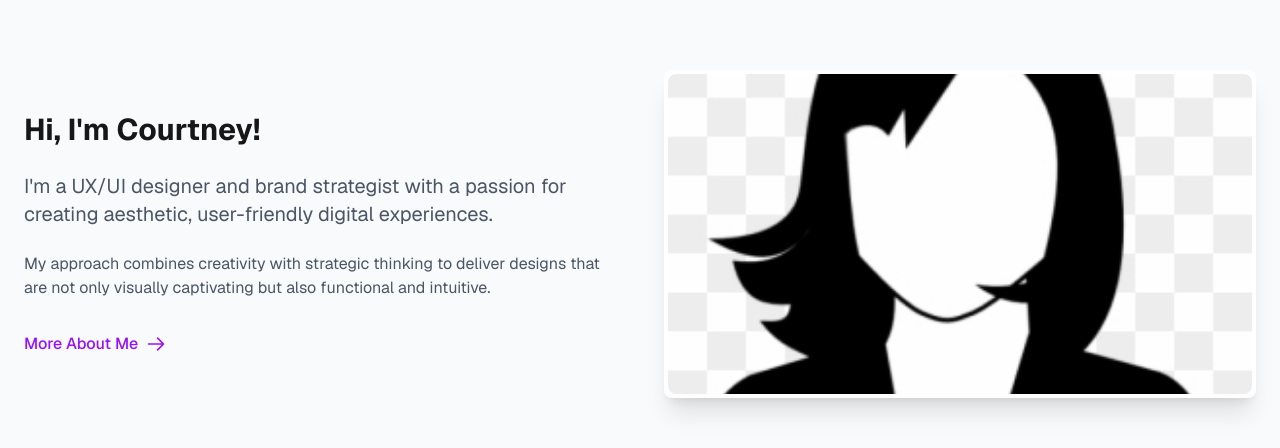
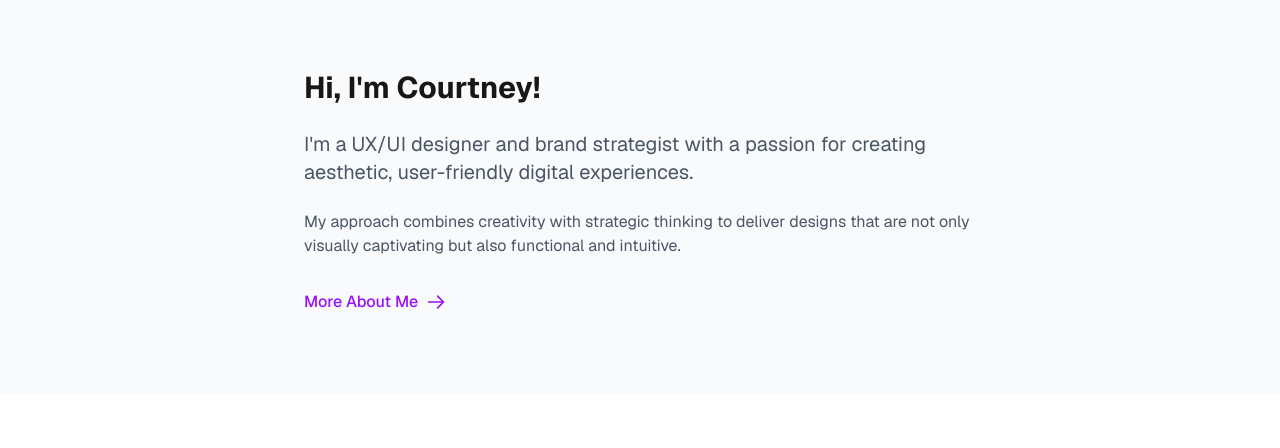
Before and after one commit to courtneybeka/courtney-portfolio, a Next.js app: page / in a window 1280 px wide. Shown: the part 810-1258 px from the top of the page. Built offline with nearby package versions, Linux system fonts and the light colour scheme.

Commit message:
Refactor: Remove profile picture from homepage and adjust layout

```diff
--- a/src/app/page.tsx
+++ b/src/app/page.tsx
@@ -119,9 +119,9 @@ export default function Home() {
             initial="hidden"
             animate={inView ? "visible" : "hidden"}
             variants={staggerContainer}
-            className="grid grid-cols-1 md:grid-cols-2 gap-12 items-center"
+            className="grid grid-cols-1 gap-12 justify-items-center"
           >
-            <motion.div variants={fadeInUp} className="order-2 md:order-1">
+            <motion.div variants={fadeInUp} className="max-w-2xl text-center md:text-left">
               <h2 className="text-3xl font-bold mb-6">Hi, I'm Courtney!</h2>
               <p className="text-xl mb-6 text-gray-600 dark:text-gray-300">
                 I'm a UX/UI designer and brand strategist with a passion for creating aesthetic, user-friendly digital experiences.
@@ -129,26 +129,12 @@ export default function Home() {
               <p className="mb-8 text-gray-600 dark:text-gray-300">
                 My approach combines creativity with strategic thinking to deliver designs that are not only visually captivating but also functional and intuitive.
               </p>
-              <Link href="/about" className="text-purple-600 font-medium hover:text-purple-800 transition-colors duration-300 flex items-center">
+              <Link href="/about" className="text-purple-600 font-medium hover:text-purple-800 transition-colors duration-300 flex items-center justify-center md:justify-start">
                 More About Me
                 <svg className="ml-2 w-5 h-5" fill="none" stroke="currentColor" viewBox="0 0 24 24" xmlns="http://www.w3.org/2000/svg">
                   <path strokeLinecap="round" strokeLinejoin="round" strokeWidth="2" d="M14 5l7 7m0 0l-7 7m7-7H3"></path>
                 </svg>
               </Link>
-            </motion.div>
-            <motion.div
-              variants={fadeInUp}
-              className="order-1 md:order-2 bg-white dark:bg-gray-800 p-1 rounded-lg shadow-xl"
-            >
-              <div className="relative h-80 w-full overflow-hidden rounded-lg">
-                <Image
-                  src="/img/general/profile.jpeg"
-                  alt="Courtney Beka"
-                  fill
-                  style={{ objectFit: "cover" }}
-                  className="rounded-lg transition-transform duration-500 hover:scale-105"
-                />
-              </div>
             </motion.div>
           </motion.div>
         </div>
```
